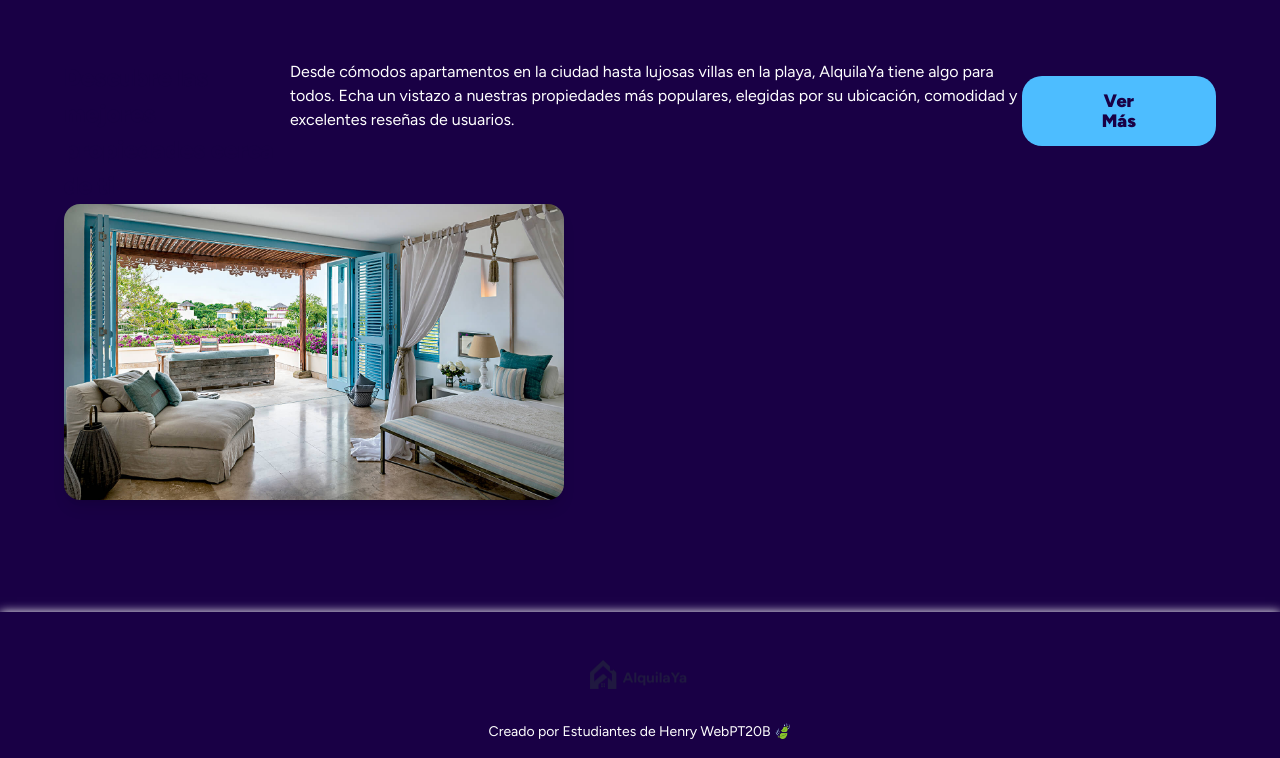
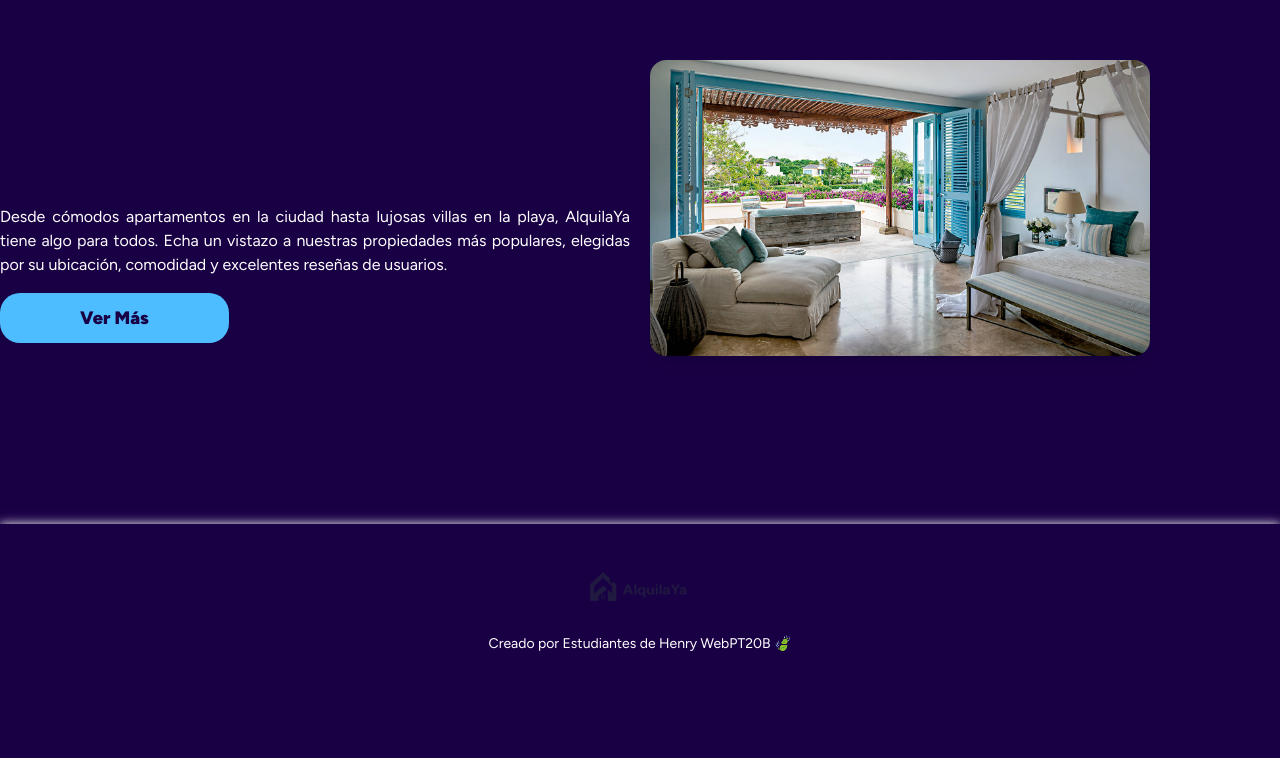
Before and after one commit to Gastygas/AlquilaYa-Front, a Next.js app in the folder alquilaya/: page / in a window 1280 px wide. Shown: the part 1727-2485 px from the top of the page. After the commit the page ends 2397 px from the top, so only its background shows below. Built offline with nearby package versions, Linux system fonts and the light colour scheme.

Commit message:
seccion 3

```diff
--- a/alquilaya/src/Components/Button/Button.tsx
+++ b/alquilaya/src/Components/Button/Button.tsx
@@ -18,7 +18,7 @@ const Button = ({ children,
         ? "bg-secondary"
         : "bg-transparent";
 
-    return <button className={`{styles.button} ${variantClass} ${className}`}
+    return <button className={`${styles.button} ${variantClass} ${className}`}
         onClick={onClick}
     >{children}</button>
 }
--- a/alquilaya/src/Components/Section-3/Section-3.module.css
+++ b/alquilaya/src/Components/Section-3/Section-3.module.css
@@ -6,3 +6,23 @@
 .image{
     @apply rounded-2xl shadow-lg
 }
+
+.box{
+    @apply bg-center container flex flex-col
+}
+
+.gridSection{
+    @apply grid grid-cols-2 justify-around gap-5 mb-14
+}
+
+.gridContainer{
+    @apply flex flex-col align-middle justify-center
+}
+
+.title{
+    @apply text-[50px] text-primary font-extrabold pb-8 leading-none
+}
+
+.description{
+    @apply text-justify text-base
+}
--- a/alquilaya/src/Components/Section-3/Section-3.tsx
+++ b/alquilaya/src/Components/Section-3/Section-3.tsx
@@ -4,12 +4,12 @@ import Image from "next/image";
 
 const Section3 = () => {
     return (
-        <div className="bg-center container flex flex-col">
+        <div className={styles.box}>
             <div className="padding-section">
-                <div className=" grid grid-cols-2 justify-around gap-5 mb-14">
-                    <div className="flex flex-col align-middle justify-center">
-                        <h3 className="text-[50px] text-primary font-extrabold pb-8 leading-none">Descubre las mejores propiedades cerca de ti</h3>
-                        <p className="text-justify text-base"> Desde cómodos apartamentos en la ciudad hasta lujosas villas en la playa, AlquilaYa tiene algo para todos. Echa un vistazo a nuestras propiedades más populares, elegidas por su ubicación, comodidad y excelentes reseñas de usuarios.</p>
+                <div className={styles.gridSection}>
+                    <div className={styles.gridContainer}>
+                        <h3 className={styles.title}>Descubre las mejores propiedades cerca de ti</h3>
+                        <p className={styles.description}> Desde cómodos apartamentos en la ciudad hasta lujosas villas en la playa, AlquilaYa tiene algo para todos. Echa un vistazo a nuestras propiedades más populares, elegidas por su ubicación, comodidad y excelentes reseñas de usuarios.</p>
                         <Link href="/propiedades"><button className={styles.button}>Ver Más</button></Link>
                     </div>
                     <div>
```
